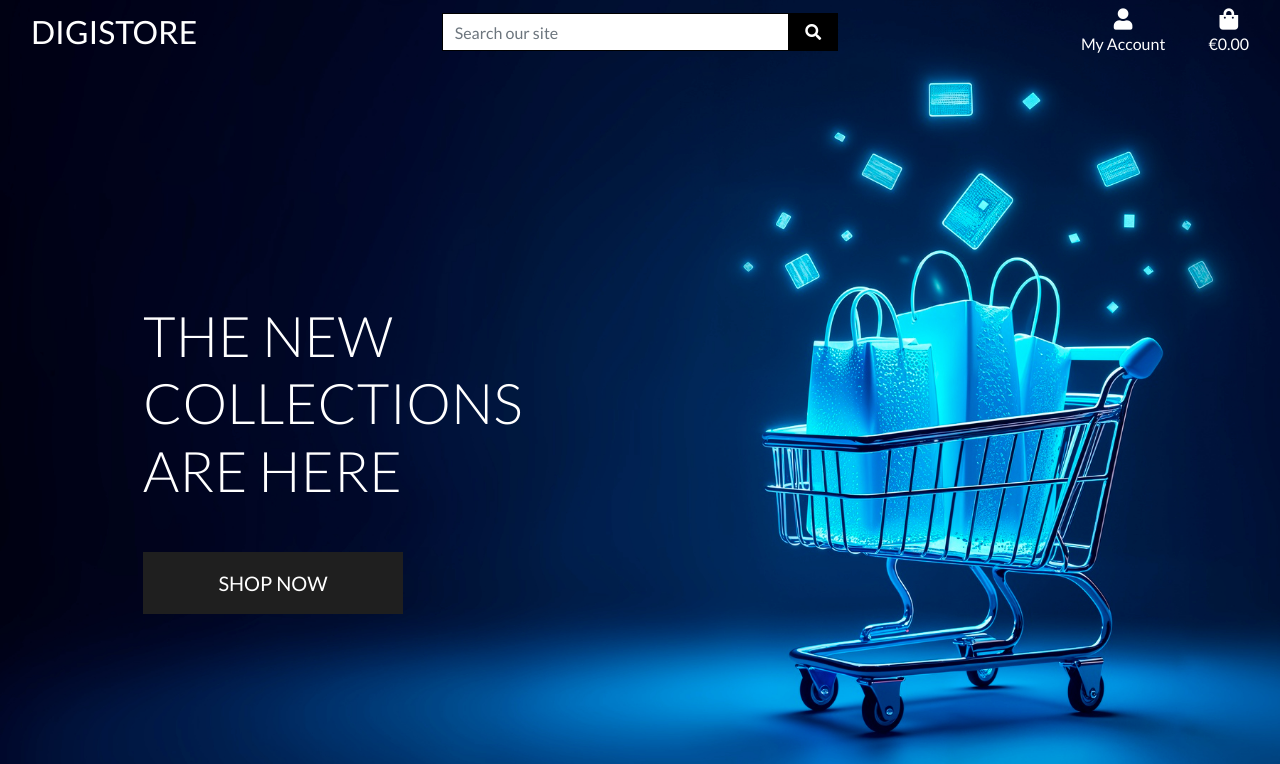
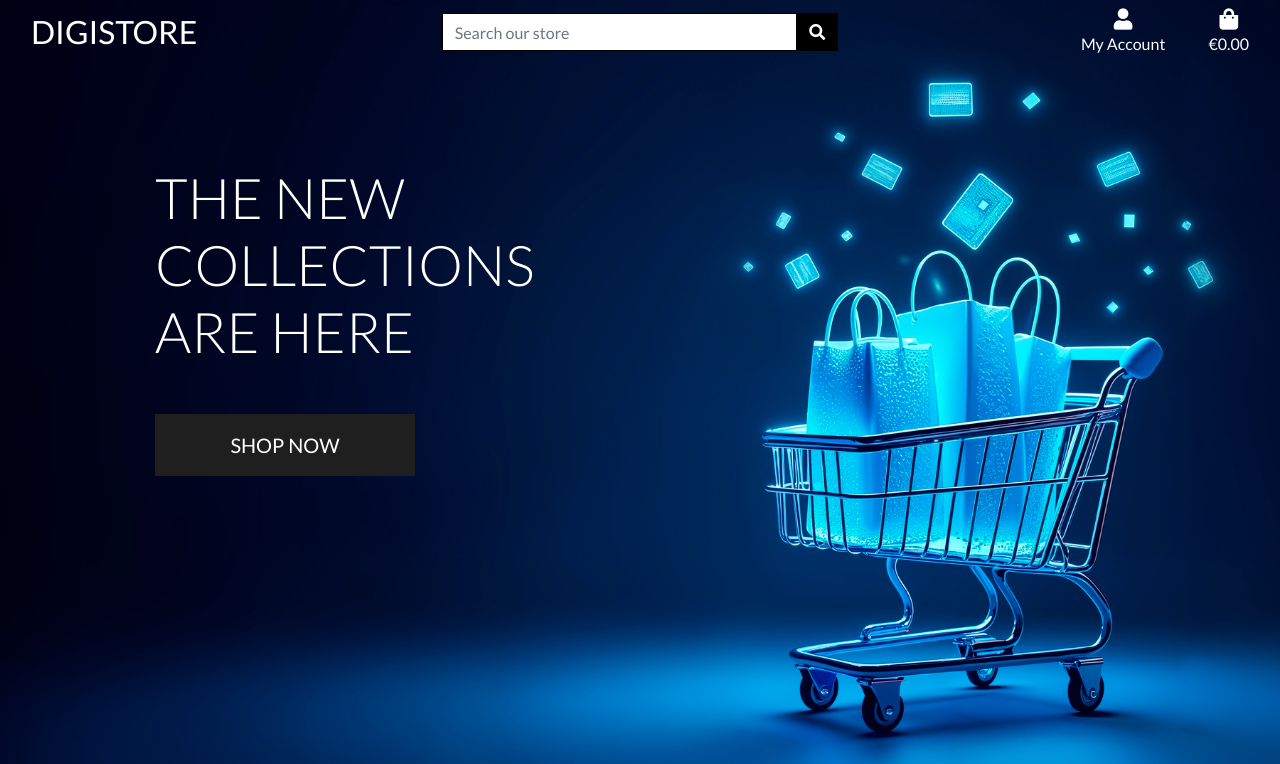
Before and after one commit to collinsevan/DigiStore-PP5, a Django app: page / in a window 1280 px wide. Shown: the top 764 px of the page. Run offline with Django 3.2, Linux system fonts and the light colour scheme; some libraries are stand-ins or nearby versions.

Commit message:
fix(header): correct search button spacing and icon alignment

```diff
--- a/templates/base.html
+++ b/templates/base.html
@@ -14,61 +14,57 @@
     {% block corecss %}
     <link rel="preconnect" href="https://fonts.gstatic.com">
     <link href="https://fonts.googleapis.com/css2?family=Lato:wght@300;400;700&display=swap" rel="stylesheet">
-    <link rel="stylesheet" href="https://cdn.jsdelivr.net/npm/bootstrap@4.6.2/dist/css/bootstrap.min.css">
+
+    <link rel="stylesheet" href="https://stackpath.bootstrapcdn.com/bootstrap/4.4.1/css/bootstrap.min.css">
+    <!-- Font Awesome CSS (stable, no kit issues) -->
     <link rel="stylesheet" href="https://use.fontawesome.com/releases/v5.15.4/css/all.css">
-    {% endblock %}
-
-
-    {% block extracss %}
     <link rel="stylesheet" href="{% static 'css/base.css' %}">
     {% endblock %}
 
-    {% block corejs %}
-    <script src="https://cdn.jsdelivr.net/npm/jquery@3.5.1/dist/jquery.min.js"
-        integrity="sha256-9/aliU8dGd2tb6OSsuzixeV4y/faTqgFtohetphbbj0=" crossorigin="anonymous"></script>
-    <script src="https://cdn.jsdelivr.net/npm/bootstrap@4.6.2/dist/js/bootstrap.bundle.min.js"></script>
-    {% endblock %}
-
-    {% block extrajs %}{% endblock %}
+    {% block extra_css %}{% endblock %}
 </head>
 
-<body class="{% block body_class %}{% endblock %}">
+<body>
 
-    <header class="container-fluid fixed-top text-inverse">
+    <header class="container-fluid fixed-top-desktop-only text-inverse">
+
+        <!-- Top header: logo, search, account, bag -->
         <div class="row">
+
             <div class="col-12 col-lg-4 my-auto py-1 py-lg-0 text-center text-lg-left">
-                <a href="{% url 'home' %}" class="nav-link main-logo-link">
-                    <h2 class="logo-font text-black my-0">
-                        DigiStore
-                    </h2>
+                <a href="{% url 'home' %}" class="nav-link main-logo-link text-inverse">
+                    <h2 class="logo-font my-0">DigiStore</h2>
                 </a>
-
             </div>
 
             <div class="col-12 col-lg-4 my-auto py-1 py-lg-0">
                 <form method="GET">
                     <div class="input-group w-100">
+
                         <input class="form-control border border-black rounded-0" type="text" name="q"
-                            placeholder="Search our site">
+                            placeholder="Search our store">
+
                         <div class="input-group-append">
-                            <button class="form-control btn btn-black border border-black rounded-0" type="submit">
-                                <span class="icon">
-                                    <i class="fas fa-search"></i>
-                                </span>
+                            <!-- IMPORTANT: no form-control on button -->
+                            <button
+                                class="btn btn-black border border-black rounded-0 d-flex align-items-center justify-content-center"
+                                type="submit" aria-label="Search">
+                                <i class="fas fa-search text-inverse"></i>
                             </button>
                         </div>
+
                     </div>
                 </form>
-
             </div>
 
             <div class="col-12 col-lg-4 my-auto py-1 py-lg-0">
                 <ul class="list-inline list-unstyled text-center text-lg-right my-0">
+
                     <li class="list-inline-item dropdown">
-                        <a class="text-black nav-link" href="#" id="user-options" data-toggle="dropdown"
+                        <a class="nav-link text-inverse" href="#" id="user-options" data-toggle="dropdown"
                             aria-haspopup="true" aria-expanded="false">
                             <div class="text-center">
-                                <div><i class="fas fa-user fa-lg"></i></div>
+                                <i class="fas fa-user fa-lg"></i>
                                 <p class="my-0">My Account</p>
                             </div>
                         </a>
@@ -84,37 +80,54 @@
                             <a href="{% url 'account_login' %}" class="dropdown-item">Login</a>
                             {% endif %}
                         </div>
-
                     </li>
 
                     <li class="list-inline-item">
-                        <a class="text-black nav-link" href="#">
+                        <a class="nav-link text-inverse" href="#">
                             <div class="text-center">
-                                <div><i class="fas fa-shopping-bag fa-lg"></i></div>
+                                <i class="fas fa-shopping-bag fa-lg"></i>
                                 <p class="my-0">€0.00</p>
                             </div>
                         </a>
                     </li>
+
+                </ul>
+            </div>
+
+        </div>
+
+        <!-- Main navigation -->
+        <div class="row">
+            <nav class="navbar navbar-expand-lg w-100">
+
+                <button class="navbar-toggler text-inverse" type="button" data-toggle="collapse" data-target="#main-nav"
+                    aria-controls="main-nav" aria-expanded="false" aria-label="Toggle navigation">
+                    ☰
+                </button>
+
+                <ul class="list-inline list-unstyled text-center my-0">
+                    {% include 'includes/mobile-top-header.html' %}
                 </ul>
 
-            </div>
+                {% include 'includes/main-nav.html' %}
+
+            </nav>
         </div>
+
     </header>
 
+    <main class="container-fluid header-container">
+        {% block content %}
+        {% endblock %}
+    </main>
 
-    {% block page_header %}{% endblock %}
+    {% block corejs %}
+    <script src="https://code.jquery.com/jquery-3.4.1.min.js"></script>
+    <script src="https://cdn.jsdelivr.net/npm/popper.js@1.16.0/dist/umd/popper.min.js"></script>
+    <script src="https://stackpath.bootstrapcdn.com/bootstrap/4.4.1/js/bootstrap.min.js"></script>
+    {% endblock %}
 
-    {% if messages %}
-    <div class="message-container">
-        {% for message in messages %}
-        {{ message }}
-        {% endfor %}
-    </div>
-    {% endif %}
-
-    {% block content %}{% endblock %}
-
-    {% block postloadjs %}{% endblock %}
+    {% block extra_js %}{% endblock %}
 
 </body>
 
```
